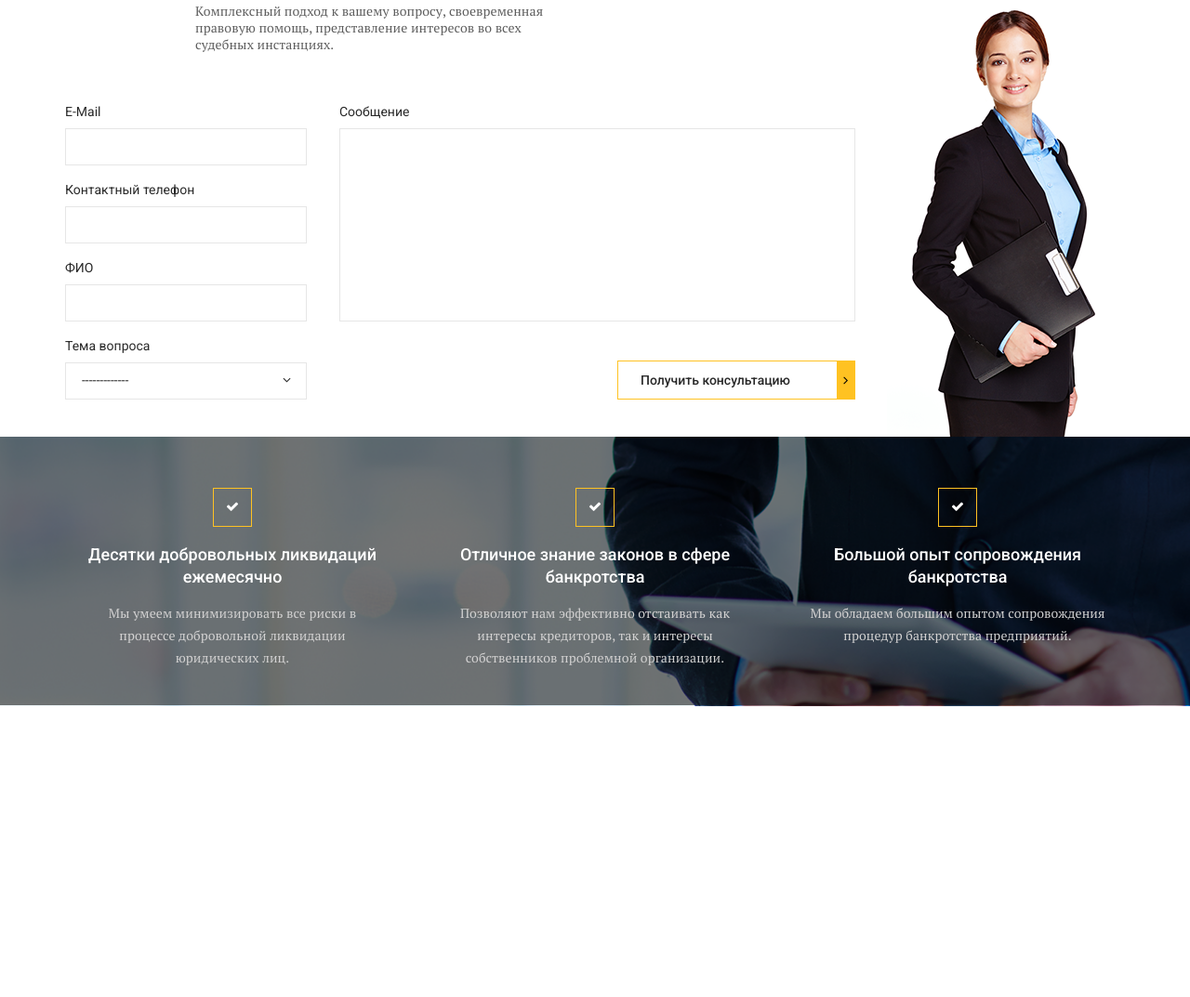
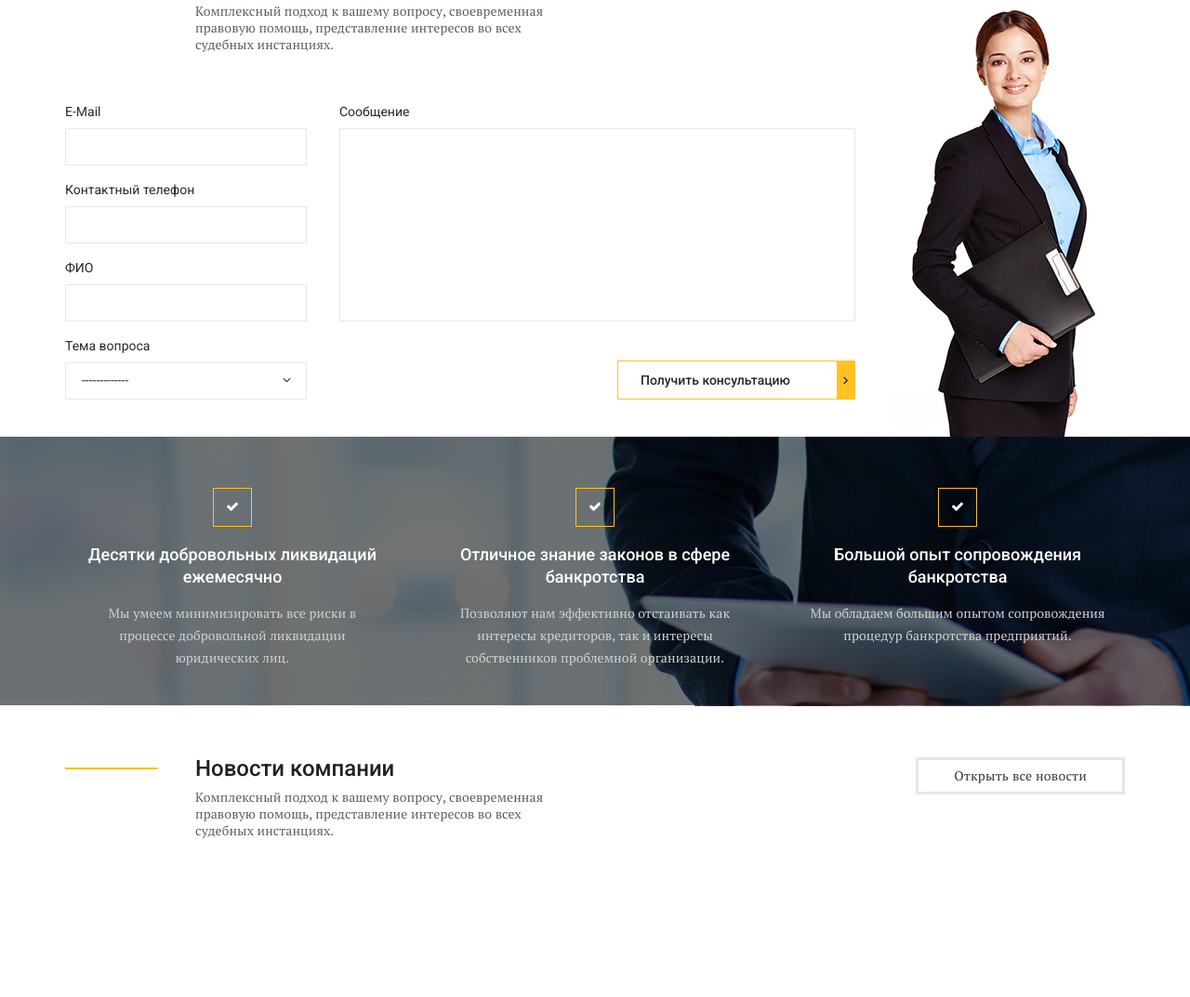
Before and after one commit to yurich30/Agency, a plain HTML site: page index.html in a window 1280 px wide. Shown: the part 1625-2698 px from the top of the page at 93% size. Before the commit the page ends 2385 px from the top, so only its background shows below. Drawn offline with nearby package versions, Linux system fonts and the light colour scheme; files whose address does not match are found by name.

Commit message:
add news top

```diff
--- a/css/style.css
+++ b/css/style.css
@@ -197,19 +197,22 @@ body {
 .services{
     padding: 50px 0px 30px;
 }
-.services__top{
+.services__top,
+.news__top{
     display: flex;
     justify-content: space-between;
     margin-bottom: 60px;
 }
 .services__title-box,
-.form__title-box{
+.form__title-box,
+.news__title-box{
     max-width: 520px;
     padding-left: 140px;
     position: relative;
 }
 .services__title-box::before,
-.form__title-box::before{
+.form__title-box::before,
+.news__title-box::before{
     content:"";
     position: absolute;
     width: 100px;
@@ -219,7 +222,8 @@ body {
     top: 11px;
 }
 .services__title,
-.form__title{
+.form__title,
+.news__title{
     font-size: 24px;
     font-weight: 500;
     line-height: 24px;
@@ -228,10 +232,12 @@ body {
     margin-bottom: 10px;
 }
 .services__text,
-.form__text{
+.form__text,
+.news__text{
 letter-spacing: 0.1px;
 }
-.services__btn > a{
+.services__btn > a,
+.news__btn > a{
     color: #373636;
     line-height: 24px;
     letter-spacing: 0.25px;
@@ -486,3 +492,6 @@ letter-spacing: 0.1px;
     color: #d3d2d2;
     letter-spacing: 0.1px;
 }
+.news{
+    padding: 55px 0px 110px;
+}
--- a/index.html
+++ b/index.html
@@ -203,6 +203,23 @@
                 </div>
             </div>
         </section>
+        <section class="news">
+            <div class="container">
+                <div class="news__top">
+                    <div class="news__title-box">
+                        <div class="news__title">Новости компании</div>
+                        <div class="news__text">
+                            Комплексный подход к вашему вопросу, своевременная правовую помощь, представление интересов во всех судебных инстанциях.
+                        </div>
+                    </div>
+                    <div class="news__btn">
+                        <a href="#">
+                            Открыть все новости
+                        </a>
+                    </div>
+                </div>
+            </div>
+        </section>
     </main>
     <footer class="footer">
 
```
